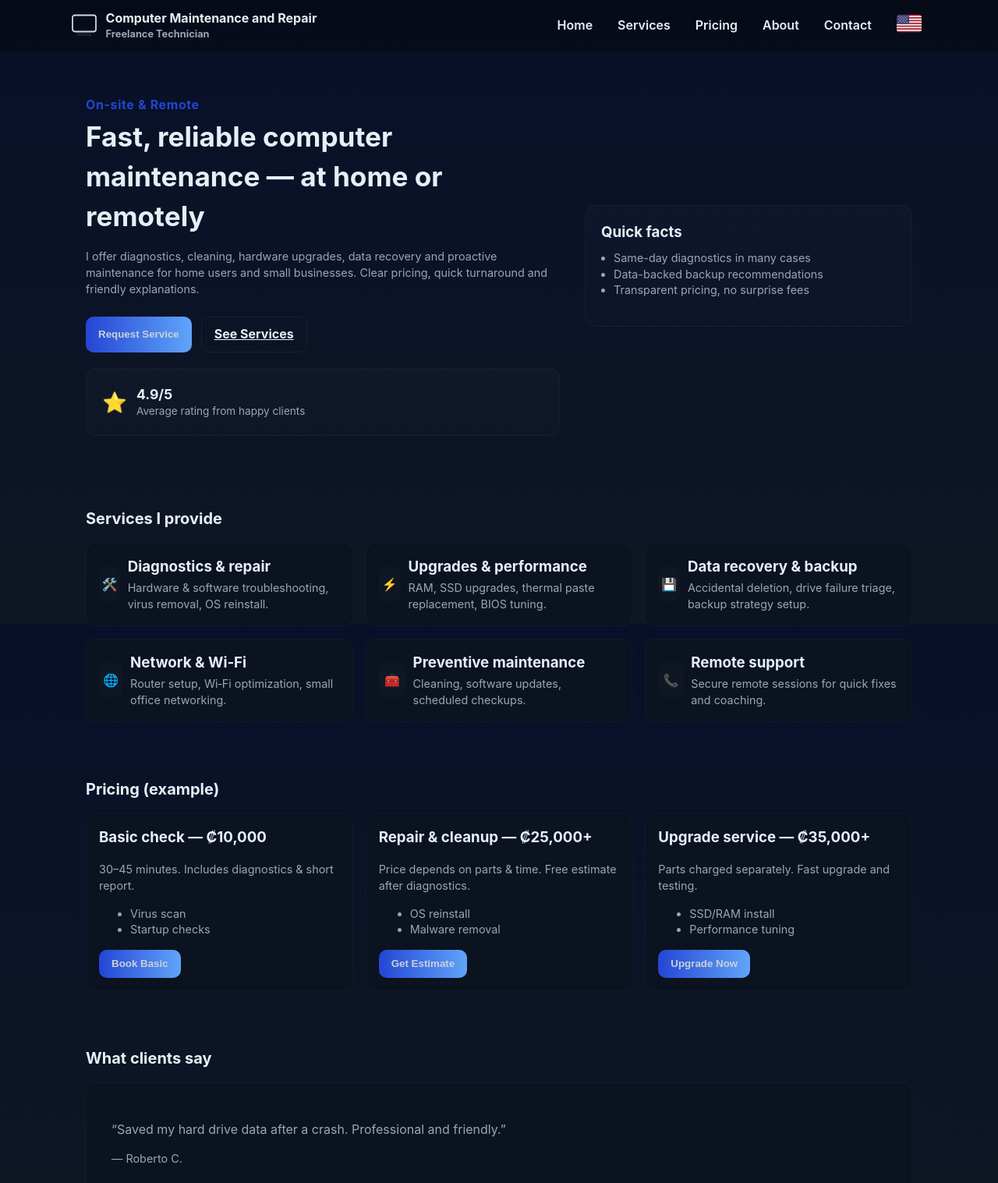
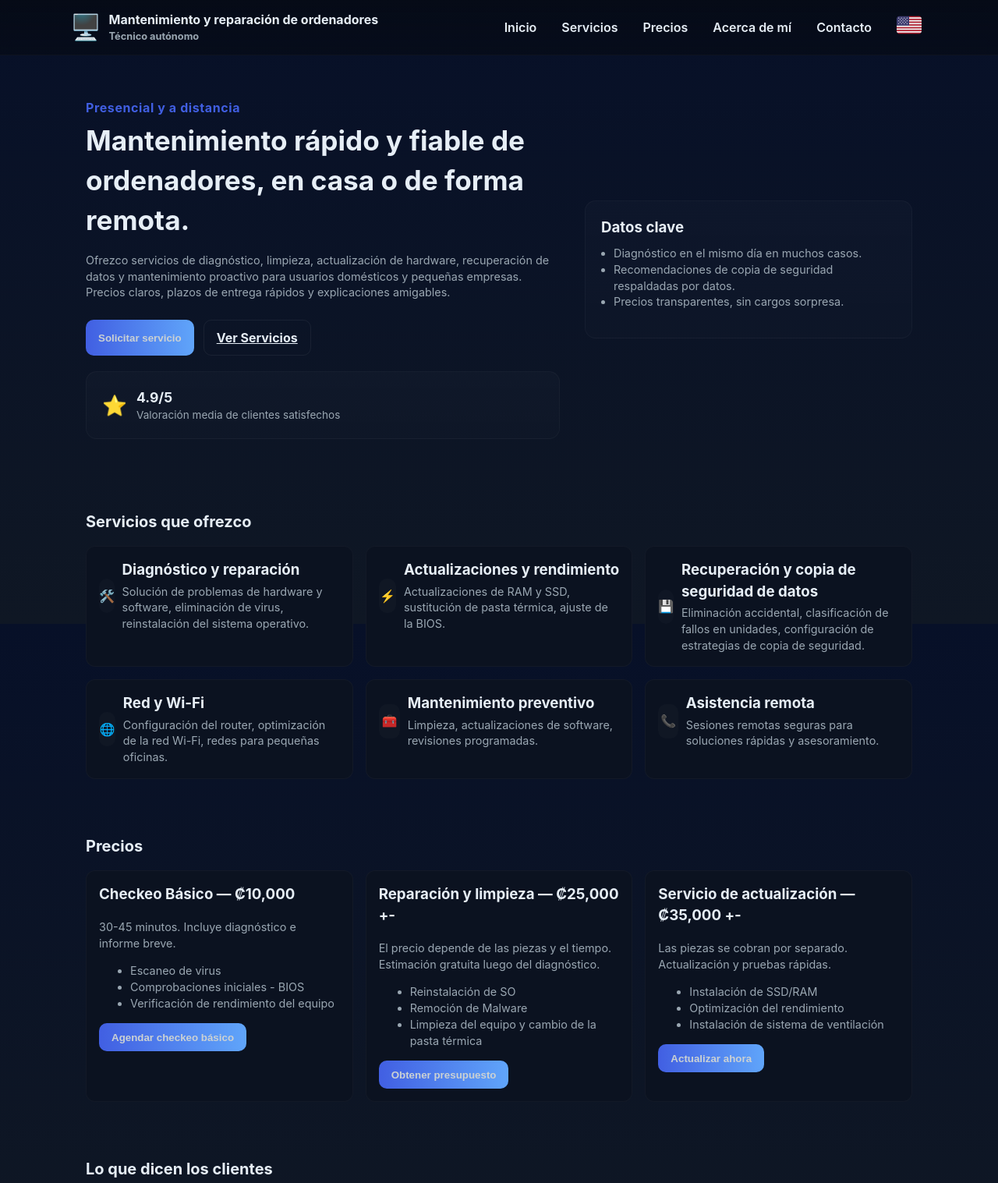
Before and after one commit to Kenneth94ms/ProjectComputerMaintenance, a plain HTML site: page indexesp.html in a window 1280 px wide. Shown: the top 1517 px of the page at 78% size. Drawn offline with Linux system fonts and the light colour scheme.

Commit message:
Traduccion de textos a ESP y correciones menores

```diff
--- a/indexesp.html
+++ b/indexesp.html
@@ -3,7 +3,7 @@
 <head>
   <meta charset="utf-8" />
   <meta name="viewport" content="width=device-width, initial-scale=1" />
-  <title>Computer Maintenance — Freelance Technician</title>
+  <title>Mantenimiento informático — Técnico autónomo</title>
   <meta name="description" content="Freelance computer maintenance: repairs, upgrades, data recovery, remote support and preventive maintenance." />
   <meta name="author" content="Your Name — Freelance Technician" />
   <link rel="icon" href="favicon.ico" />
@@ -41,14 +41,10 @@
   <header>
     <div class="container topbar">
       <div class="logo" aria-label="Site logo">
-        <!-- Simple SVG logo -->
-        <svg viewBox="0 0 24 24" fill="none" xmlns="http://www.w3.org/2000/svg" aria-hidden>
-          <rect x="2" y="3" width="20" height="14" rx="2" stroke="currentColor" stroke-width="1.2" opacity="0.9"/>
-          <path d="M6 18h12v2a1 1 0 0 1-1 1H7a1 1 0 0 1-1-1v-2z" fill="currentColor" opacity="0.08" />
-        </svg>
+        <div style="font-size:2rem;color:var(--accent);">🖥️</div>
         <div>
-          <div>Computer Maintenance and Repair</div>
-          <div class="muted" style="font-size:0.8rem">Freelance Technician</div>
+          <div>Mantenimiento y reparación de ordenadores</div>
+          <div class="muted" style="font-size:0.8rem">Técnico autónomo</div>
         </div>
       </div>
 
@@ -60,11 +56,11 @@
           </svg>
         </button>
         <ul id="primary-nav">
-          <li><a href="#home">Home</a></li>
-          <li><a href="#services">Services</a></li>
-          <li><a href="#pricing">Pricing</a></li>
-          <li><a href="#about">About</a></li>
-          <li><a href="#contact">Contact</a></li>
+          <li><a href="#home">Inicio</a></li>
+          <li><a href="#services">Servicios</a></li>
+          <li><a href="#pricing">Precios</a></li>
+          <li><a href="#about">Acerca de mí</a></li>
+          <li><a href="#contact">Contacto</a></li>
           <li class="lang-switch"><a href="index.html"><img src="images/Flag United States.png"></a></li>
         </ul>
       </nav>
@@ -75,39 +71,39 @@
     <!-- HERO -->
     <section id="home" class="hero" aria-labelledby="home-title">
       <div>
-        <div class="eyebrow">On-site & Remote</div>
-        <h1 id="home-title">Fast, reliable computer maintenance — at home or remotely</h1>
-        <p class="muted">I offer diagnostics, cleaning, hardware upgrades, data recovery and proactive maintenance for home users and small businesses. Clear pricing, quick turnaround and friendly explanations.</p>
+        <div class="eyebrow">Presencial y a distancia</div>
+        <h1 id="home-title">Mantenimiento rápido y fiable de ordenadores, en casa o de forma remota.</h1>
+        <p class="muted">Ofrezco servicios de diagnóstico, limpieza, actualización de hardware, recuperación de datos y mantenimiento proactivo para usuarios domésticos y pequeñas empresas. Precios claros, plazos de entrega rápidos y explicaciones amigables.</p>
         <div class="cta-row">
-          <button class="btn btn-primary" onclick="document.getElementById('contact').scrollIntoView({behavior:'smooth'})">Request Service</button>
-          <a class="btn btn-ghost" href="#services">See Services</a>
+          <button class="btn btn-primary" onclick="document.getElementById('contact').scrollIntoView({behavior:'smooth'})">Solicitar servicio</button>
+          <a class="btn btn-ghost" href="#services">Ver Servicios</a>
         </div>
 
         <div style="margin-top:1.25rem;" class="hero-card">
-          <div class="stat"><div style="font-size:1.6rem;color:var(--accent);">⭐</div><div><strong>4.9/5</strong><div class="muted" style="font-size:0.85rem">Average rating from happy clients</div></div></div>
+          <div class="stat"><div style="font-size:1.6rem;color:var(--accent);">⭐</div><div><strong>4.9/5</strong><div class="muted" style="font-size:0.85rem">Valoración media de clientes satisfechos</div></div></div>
         </div>
       </div>
 
       <aside class="hero-card" aria-hidden="false">
-        <h3 style="margin:0">Quick facts</h3>
+        <h3 style="margin:0">Datos clave</h3>
         <ul class="muted" style="margin-top:.6rem;padding-left:1rem">
-          <li>Same-day diagnostics in many cases</li>
-          <li>Data-backed backup recommendations</li>
-          <li>Transparent pricing, no surprise fees</li>
+          <li>Diagnóstico en el mismo día en muchos casos.</li>
+          <li>Recomendaciones de copia de seguridad respaldadas por datos.</li>
+          <li>Precios transparentes, sin cargos sorpresa.</li>
         </ul>
       </aside>
     </section>
 
     <!-- SERVICES -->
     <section id="services">
-      <h2 class="section-title">Services I provide</h2>
+      <h2 class="section-title">Servicios que ofrezco</h2>
       <div class="grid-3 services">
         <article class="card">
           <div style="display:flex;align-items:center">
             <div class="icon">🛠️</div>
             <div>
-              <h3 style="margin:0 0 .25rem 0">Diagnostics & repair</h3>
-              <div class="muted">Hardware & software troubleshooting, virus removal, OS reinstall.</div>
+              <h3 style="margin:0 0 .25rem 0">Diagnóstico y reparación</h3>
+              <div class="muted">Solución de problemas de hardware y software, eliminación de virus, reinstalación del sistema operativo.</div>
             </div>
           </div>
         </article>
@@ -116,8 +112,8 @@
           <div style="display:flex;align-items:center">
             <div class="icon">⚡</div>
             <div>
-              <h3 style="margin:0 0 .25rem 0">Upgrades & performance</h3>
-              <div class="muted">RAM, SSD upgrades, thermal paste replacement, BIOS tuning.</div>
+              <h3 style="margin:0 0 .25rem 0">Actualizaciones y rendimiento</h3>
+              <div class="muted">Actualizaciones de RAM y SSD, sustitución de pasta térmica, ajuste de la BIOS.</div>
             </div>
           </div>
         </article>
@@ -126,8 +122,8 @@
           <div style="display:flex;align-items:center">
             <div class="icon">💾</div>
             <div>
-              <h3 style="margin:0 0 .25rem 0">Data recovery & backup</h3>
-              <div class="muted">Accidental deletion, drive failure triage, backup strategy setup.</div>
+              <h3 style="margin:0 0 .25rem 0">Recuperación y copia de seguridad de datos</h3>
+              <div class="muted">Eliminación accidental, clasificación de fallos en unidades, configuración de estrategias de copia de seguridad.</div>
             </div>
           </div>
         </article>
@@ -136,8 +132,8 @@
           <div style="display:flex;align-items:center">
             <div class="icon">🌐</div>
             <div>
-              <h3 style="margin:0 0 .25rem 0">Network & Wi‑Fi</h3>
-              <div class="muted">Router setup, Wi‑Fi optimization, small office networking.</div>
+              <h3 style="margin:0 0 .25rem 0">Red y Wi-Fi</h3>
+              <div class="muted">Configuración del router, optimización de la red Wi-Fi, redes para pequeñas oficinas.</div>
             </div>
           </div>
         </article>
@@ -146,8 +142,8 @@
           <div style="display:flex;align-items:center">
             <div class="icon">🧰</div>
             <div>
-              <h3 style="margin:0 0 .25rem 0">Preventive maintenance</h3>
-              <div class="muted">Cleaning, software updates, scheduled checkups.</div>
+              <h3 style="margin:0 0 .25rem 0">Mantenimiento preventivo</h3>
+              <div class="muted">Limpieza, actualizaciones de software, revisiones programadas.</div>
             </div>
           </div>
         </article>
@@ -156,8 +152,8 @@
           <div style="display:flex;align-items:center">
             <div class="icon">📞</div>
             <div>
-              <h3 style="margin:0 0 .25rem 0">Remote support</h3>
-              <div class="muted">Secure remote sessions for quick fixes and coaching.</div>
+              <h3 style="margin:0 0 .25rem 0">Asistencia remota</h3>
+              <div class="muted">Sesiones remotas seguras para soluciones rápidas y asesoramiento.</div>
             </div>
           </div>
         </article>
@@ -166,50 +162,53 @@
 
     <!-- PRICING -->
     <section id="pricing">
-      <h2 class="section-title">Pricing (example)</h2>
+      <h2 class="section-title">Precios</h2>
       <div class="pricing">
         <div class="card price">
-          <h3>Basic check — ₡10,000</h3>
-          <p class="muted">30–45 minutes. Includes diagnostics & short report.</p>
+          <h3>Checkeo Básico — ₡10,000</h3>
+          <p class="muted">30-45 minutos. Incluye diagnóstico e informe breve.</p>
           <ul class="muted">
-            <li>Virus scan</li>
-            <li>Startup checks</li>
+            <li>Escaneo de virus</li>
+            <li>Comprobaciones iniciales - BIOS</li>
+            <li>Verificación de rendimiento del equipo</li>
           </ul>
-          <div style="margin-top:.75rem"><button class="btn btn-primary">Book Basic</button></div>
+          <div style="margin-top:.75rem"><button class="btn btn-primary">Agendar checkeo básico</button></div>
         </div>
 
         <div class="card price">
-          <h3>Repair & cleanup — ₡25,000+</h3>
-          <p class="muted">Price depends on parts & time. Free estimate after diagnostics.</p>
+          <h3>Reparación y limpieza — ₡25,000 +-</h3>
+          <p class="muted">El precio depende de las piezas y el tiempo. Estimación gratuita luego del diagnóstico.</p>
           <ul class="muted">
-            <li>OS reinstall</li>
-            <li>Malware removal</li>
+            <li>Reinstalación de SO</li>
+            <li>Remoción de Malware</li>
+            <li>Limpieza del equipo y cambio de la pasta térmica</li>
           </ul>
-          <div style="margin-top:.75rem"><button class="btn btn-primary">Get Estimate</button></div>
+          <div style="margin-top:.75rem"><button class="btn btn-primary">Obtener presupuesto</button></div>
         </div>
 
         <div class="card price">
-          <h3>Upgrade service — ₡35,000+</h3>
-          <p class="muted">Parts charged separately. Fast upgrade and testing.</p>
+          <h3>Servicio de actualización — ₡35,000 +-</h3>
+          <p class="muted">Las piezas se cobran por separado. Actualización y pruebas rápidas.</p>
           <ul class="muted">
-            <li>SSD/RAM install</li>
-            <li>Performance tuning</li>
+            <li>Instalación de SSD/RAM</li>
+            <li>Optimización del rendimiento</li>
+            <li>Instalación de sistema de ventilación</li>
           </ul>
-          <div style="margin-top:.75rem"><button class="btn btn-primary">Upgrade Now</button></div>
+          <div style="margin-top:.75rem"><button class="btn btn-primary">Actualizar ahora</button></div>
         </div>
       </div>
     </section>
 
     <!-- TESTIMONIALS -->
     <section id="testimonials">
-      <h2 class="section-title">What clients say</h2>
+      <h2 class="section-title">Lo que dicen los clientes</h2>
       <div class="card testimonials">
         <div class="testimonial active">
-          <p>“Fixed my laptop the same day — fast and explained everything. Highly recommended!”</p>
-          <div class="muted">— Ana G.</div>
+          <p>“Arreglaron mi portátil el mismo día, rápido y explicándome todo. ¡Muy recomendable!”</p>
+          <div class="muted">— Cindy M.</div>
         </div>
         <div class="testimonial">
-          <p>“Saved my hard drive data after a crash. Professional and friendly.”</p>
+          <p>“Me ayudaron a recuperar los datos de mi disco duro tras un fallo. Profesional y amable.”</p>
           <div class="muted">— Roberto C.</div>
         </div>
       </div>
@@ -217,51 +216,54 @@
 
     <!-- ABOUT -->
     <section id="about">
-      <h2 class="section-title">About me</h2>
+      <h2 class="section-title">Acerca de mí</h2>
       <div class="card">
-        <p style="margin:0">I’m a freelance computer technician with over 3 years of hands‑on experience helping home users and small offices. I focus on clear communication, quick diagnostics and permanent fixes — not band‑aids. I carry common spare parts and can provide receipts for all work performed.</p>
+        <p style="margin:0">Soy un técnico informático autónomo con más de 10 años de experiencia práctica ayudando a usuarios domésticos y pequeñas oficinas. Me centro en la comunicación clara, el diagnóstico rápido y las soluciones permanentes, no en los parches. Llevo conmigo piezas de repuesto comunes y puedo proporcionar recibos con IVA Factura electrónica por todos los trabajos realizados. He trabajado durante 2 años en el servicio de asistencia al usuario del centro de asistencia de la Universidad de Costa Rica.</p>
       </div>
+      <p>Revisa mi experiencia en LinkedIn</p><a href="https://www.linkedin.com/in/kenneth-mora-s/details/experience/"><svg class="iconsspecialWhiteHeader" xmlns="http://www.w3.org/2000/svg" viewBox="0 0 448 512"><!--!Font Awesome Free 6.7.2 by @fontawesome - https://fontawesome.com License - https://fontawesome.com/license/free Copyright 2025 Fonticons, Inc.--><path d="M416 32H31.9C14.3 32 0 46.5 0 64.3v383.4C0 465.5 14.3 480 31.9 480H416c17.6 0 32-14.5 32-32.3V64.3c0-17.8-14.4-32.3-32-32.3zM135.4 416H69V202.2h66.5V416zm-33.2-243c-21.3 0-38.5-17.3-38.5-38.5S80.9 96 102.2 96c21.2 0 38.5 17.3 38.5 38.5 0 21.3-17.2 38.5-38.5 38.5zm282.1 243h-66.4V312c0-24.8-.5-56.7-34.5-56.7-34.6 0-39.9 27-39.9 54.9V416h-66.4V202.2h63.7v29.2h.9c8.9-16.8 30.6-34.5 62.9-34.5 67.2 0 79.7 44.3 79.7 101.9V416z"/></svg></a>
     </section>
+
 
     <!-- CONTACT -->
     <section id="contact">
-      <h2 class="section-title">Contact / Request a service</h2>
+      <h2 class="section-title">Contacto / Solicitar un servicio</h2>
       <div class="card">
         <form id="contact-form" novalidate>
           <div>
-            <label for="name">Full name</label>
-            <input id="name" name="name" type="text" required placeholder="Your name" />
+            <label for="name">Nombre</label>
+            <input id="name" name="name" type="text" required placeholder="Tu nombre" />
           </div>
           <div>
             <label for="email">Email</label>
-            <input id="email" name="email" type="email" required placeholder="you@example.com" />
+            <input id="email" name="email" type="email" required placeholder="tu@ejemplo.com" />
           </div>
           <div>
-            <label for="phone">Phone (optional)</label>
+            <label for="phone">Teléfono/Celular (opcional)</label>
             <input id="phone" name="phone" type="tel" placeholder="+506 8888 8888" />
           </div>
           <div>
-            <label for="service">Service</label>
+            <label for="service">Servicio</label>
             <select id="service" name="service">
-              <option>Diagnostics & repair</option>
-              <option>Upgrades</option>
-              <option>Data recovery</option>
-              <option>Network/Wi‑Fi</option>
-              <option>Remote support</option>
+              <option>Diagnóstico y reparación</option>
+              <option>Actualizaciones</option>
+              <option>Recuperación de datos</option>
+              <option>Red/Wi‑Fi</option>
+              <option>Asistencia remota</option>
             </select>
           </div>
           <div>
-            <label for="message">Message</label>
-            <textarea id="message" name="message" rows="4" placeholder="Describe the issue or what you need" required></textarea>
+            <label for="message">Mensaje</label>
+            <textarea id="message" name="message" rows="4" placeholder="Describe tu problema o lo que necesitas" required></textarea>
           </div>
 
           <div style="display:flex;gap:.6rem;align-items:center;margin-top:.5rem">
-            <button type="submit" class="btn btn-primary">Send request</button>
+            <button type="submit" class="btn btn-primary">Enviar solicitud</button>
             <div id="form-msg" class="muted" aria-live="polite"></div>
           </div>
         </form>
 
-        <div style="margin-top:1rem" class="muted">Prefer WhatsApp? <a href="https://wa.me/50612345678" style="color:var(--accent);text-decoration:none">Send a message</a></div>
+
+        <!--<div style="margin-top:1rem" class="muted">Prefer WhatsApp? <a href="https://wa.me/50612345678" style="color:var(--accent);text-decoration:none">Send a message</a></div>-->
       </div>
     </section>
   </main>
@@ -270,10 +272,10 @@
     <div class="container">
       <div style="display:flex;justify-content:space-between;align-items:center;gap:1rem;flex-wrap:wrap">
         <div>
-          <strong>Computer Maintenance</strong>
-          <div class="muted">Freelance technician — Serving local area</div>
+          <strong>Mantenimiento informático</strong>
+          <div class="muted">Técnico autónomo — Prestando servicio en el área local</div>
         </div>
-        <div class="muted">© <span id="year"></span> Your Name</div>
+        <div class="muted">© <span id="year"></span> Kenneth Mora Salazar</div>
       </div>
     </div>
   </footer>
```
Also changed, not shown: index.html (+13 -13 lines), style.css (+7 -1 lines).
